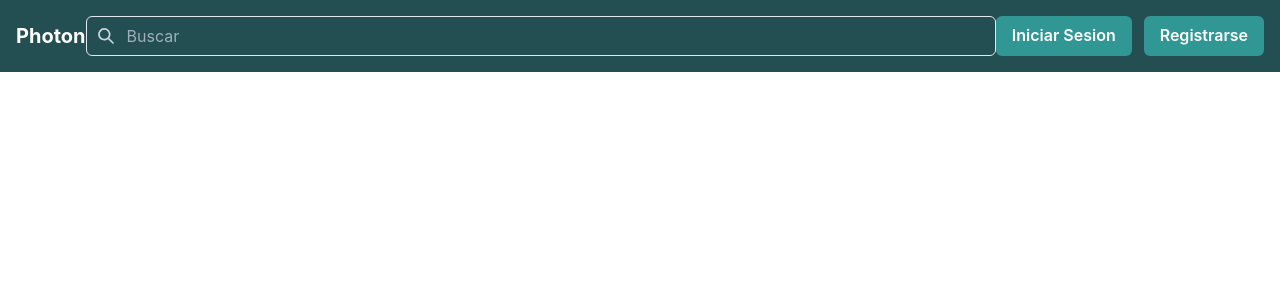
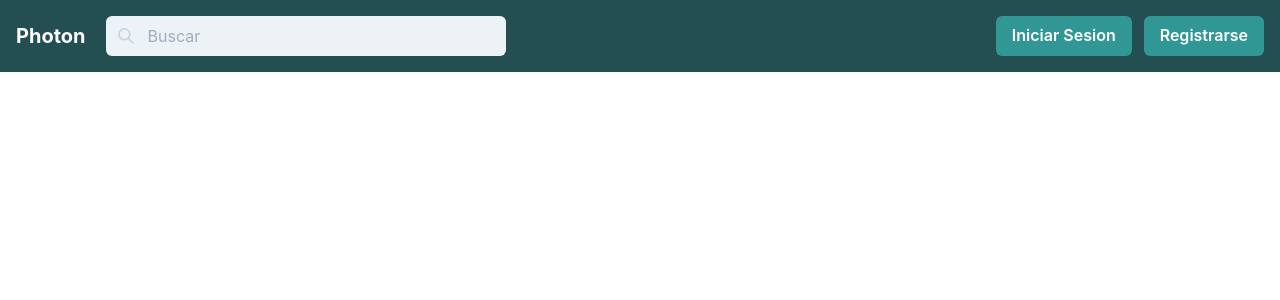
Before and after one commit to alonso329/Photon, a React (Create React App) app in the folder photon-app/: page / in a window 1280 px wide. Shown: the top 300 px of the page. Built offline with nearby package versions, Linux system fonts and the light colour scheme.

Commit message:
Add navbar

```diff
--- a/photon-app/src/components/NavbarIndex.js
+++ b/photon-app/src/components/NavbarIndex.jsx
@@ -16,14 +16,14 @@ function NavbarIndex() {
   return (
     <Box bg="teal.800" w="100%" p={4} color="white">
       <Flex align="center">
-        <Heading size="md">Photon</Heading>
+        <Heading size="md" mr={5}>Photon</Heading>
         <Spacer />
         <InputGroup>
           <InputLeftElement
             pointerEvents="none"
             children={<SearchIcon color="gray.300" />}
           />
-          <Input placeholder="Buscar" />
+          <Input placeholder="Buscar" variant="filled" maxW="25rem"/>
         </InputGroup>
         <HStack spacing={3}>
           <Button colorScheme="teal">Iniciar Sesion</Button>
```
Also changed, not shown: photon-app/src/App.jsx (renamed from photon-app/src/App.js).
